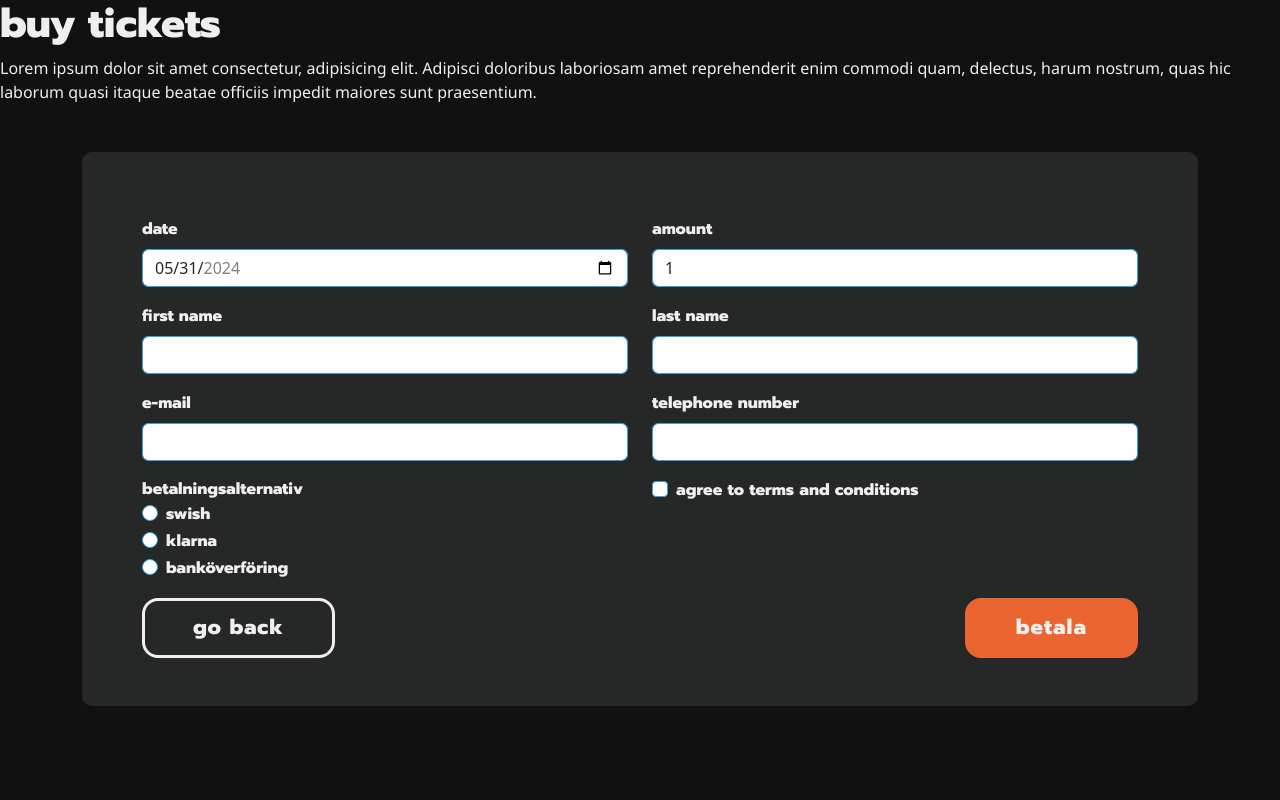
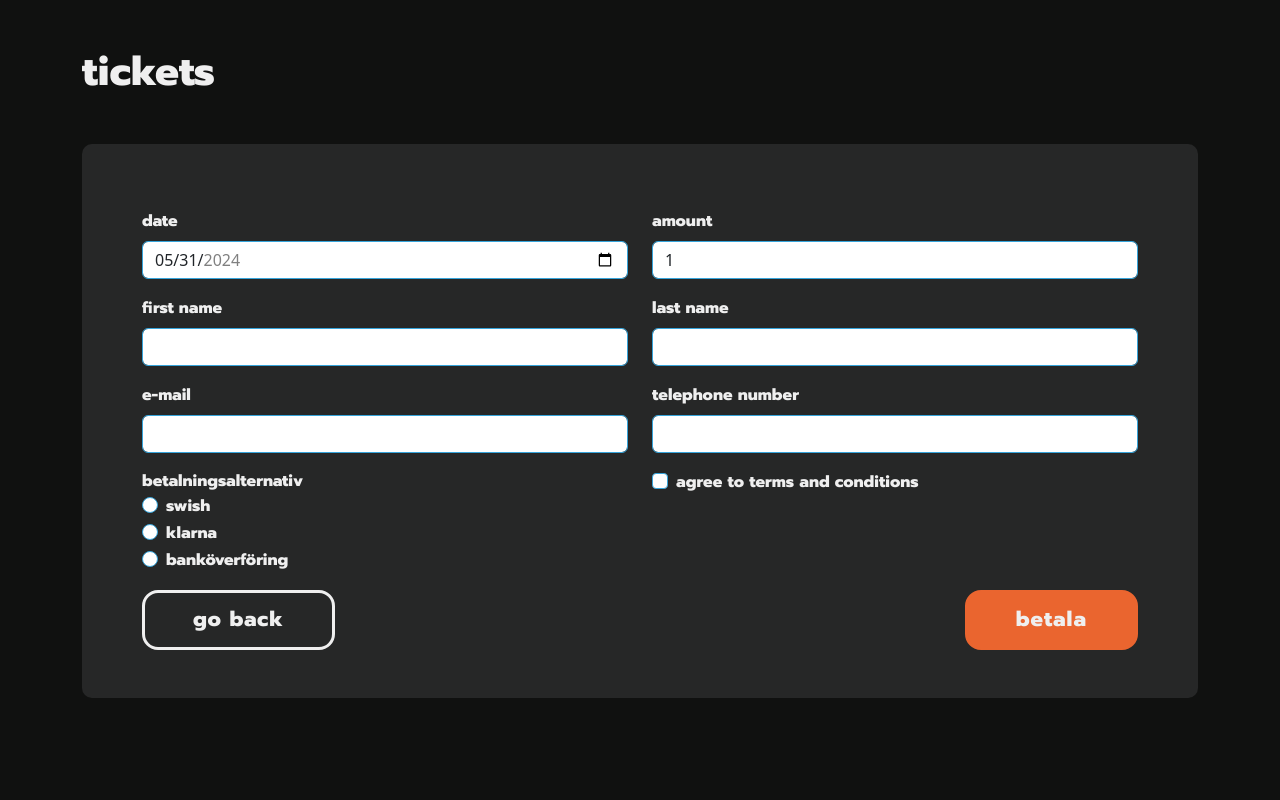
Before and after one commit to SandEngineer/Skogsbrand, a website: page booking.html in a window 1280 px wide. Shown: the top 800 px of the page. Drawn offline with nearby package versions, Linux system fonts and the light colour scheme; files that its build step writes are made by us from their sources.

Commit message:
card & header tweaks

```diff
--- a/booking.html
+++ b/booking.html
@@ -17,14 +17,8 @@
   </head>
 
   <body>
-    <header>
-      <h1>buy tickets</h1>
-      <p class="brodtext">
-        Lorem ipsum dolor sit amet consectetur, adipisicing elit. Adipisci
-        doloribus laboriosam amet reprehenderit enim commodi quam, delectus,
-        harum nostrum, quas hic laborum quasi itaque beatae officiis impedit
-        maiores sunt praesentium.
-      </p>
+    <header class="container">
+        <h1 class="pt-5 mt-5 mt-md-0">tickets</h1>
     </header>
     <main class="container">
       <div class="container my-5 bg-body-secondary bg-opacity-10 form-bg">
```
Also changed, not shown: activities.html (+3 -0 lines), area.html (+1 -1 lines).
